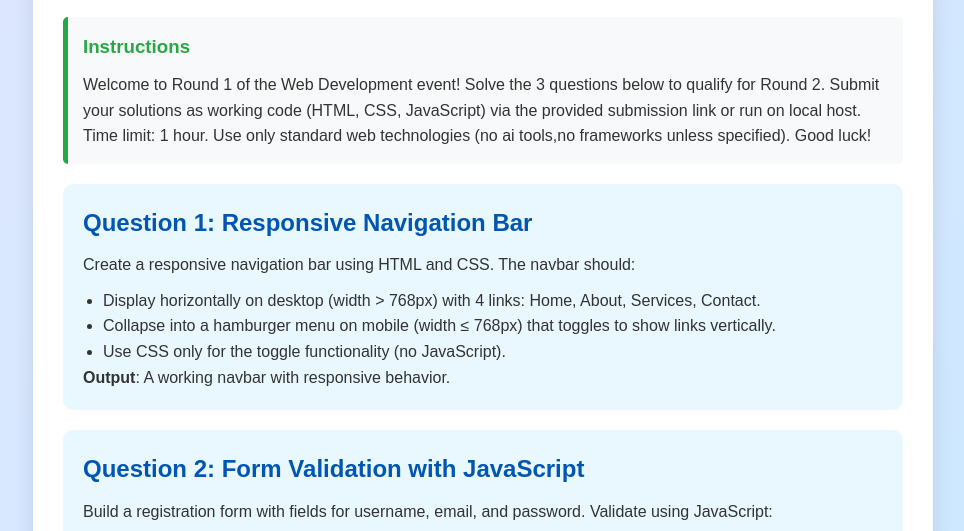
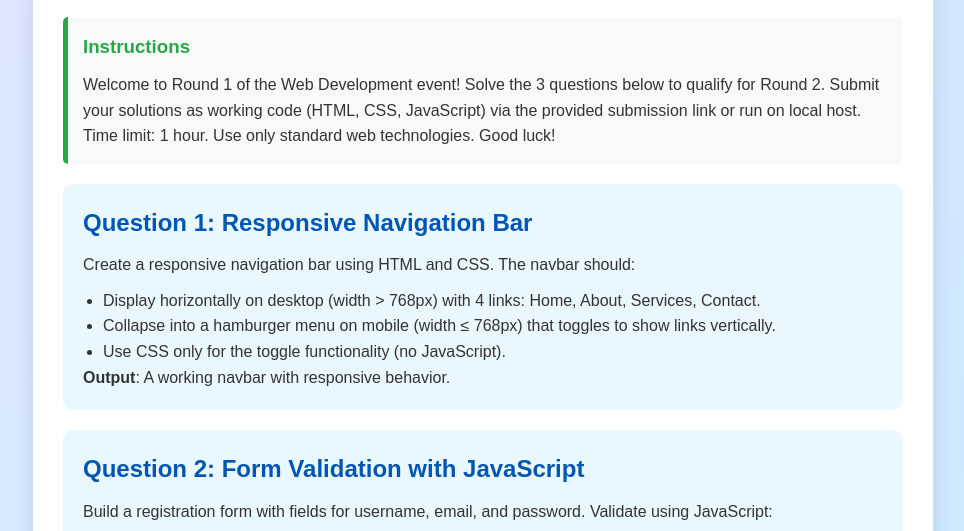
Before and after one commit to IMJAIBALAJI/webdev-round1, a plain HTML site: page index.html in a window 1280 px wide. Shown: the part 241-772 px from the top of the page, without its empty margins (157-1121 px from the left). Drawn offline with Linux system fonts and the light colour scheme.

Commit message:
Update index.html

```diff
--- a/index.html
+++ b/index.html
@@ -123,7 +123,7 @@
             <p>
                 Welcome to Round 1 of the Web Development event! Solve the 3 questions below to qualify for Round 2.
                 Submit your solutions as working code (HTML, CSS, JavaScript) via the provided submission link or run on local host.
-                Time limit: 1 hour. Use only standard web technologies (no ai tools,no frameworks unless specified).
+                Time limit: 1 hour. Use only standard web technologies.
                 Good luck!
             </p>
         </div>
```
